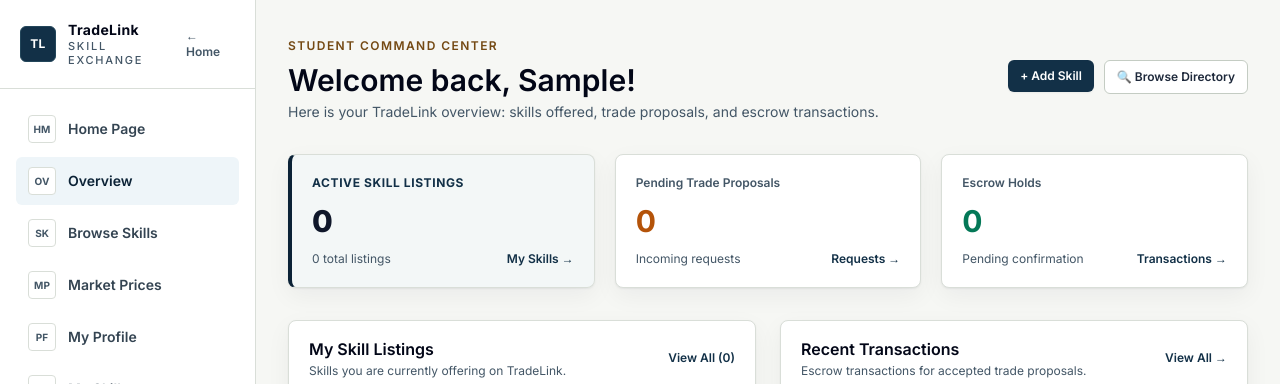
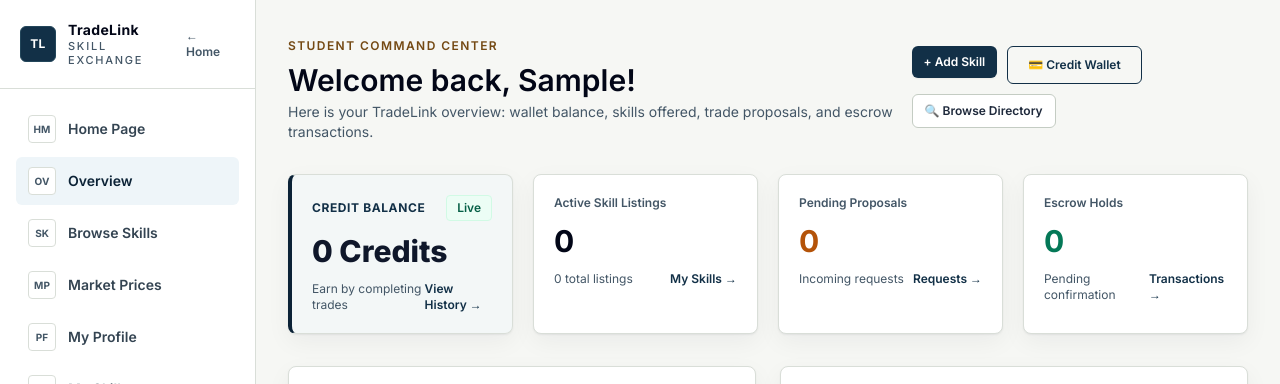
Before and after one commit to srabon007-9/tradelink, a React (Vite) app in the folder client/: page /dashboard in a window 1280 px wide. Shown: the top 384 px of the page. Built offline with nearby package versions, Linux system fonts and the light colour scheme; no server answers; sample sign-in values are in the browser's storage.

Commit message:
Handle Mongo duplicate key 11000 race condition in creditWallet.service and add Credit Wallet stat card to Dashboard overview

```diff
--- a/client/src/pages/Dashboard/index.jsx
+++ b/client/src/pages/Dashboard/index.jsx
@@ -2,6 +2,7 @@
  * pages/Dashboard/index.jsx — Live Student Command Center
  *
  * Displays live student overview:
+ * - Real-time Credit Wallet Balance & History Summary
  * - Active Skill Listings Overview
  * - Recent Escrow Transactions & Trade Proposals
  * - Quick Action Buttons
@@ -19,6 +20,7 @@ import { formatCurrency, formatDate } from '../../utils/formatters';
 
 const Dashboard = () => {
   const { user } = useContext(AuthContext);
+  const [wallet, setWallet] = useState({ balance: 0, entries: [] });
   const [myListings, setMyListings] = useState([]);
   const [transactions, setTransactions] = useState([]);
   const [proposals, setProposals] = useState([]);
@@ -27,12 +29,14 @@ const Dashboard = () => {
   const loadDashboardData = async () => {
     setLoading(true);
     try {
-      const [listingsRes, txRes, propRes] = await Promise.all([
+      const [walletRes, listingsRes, txRes, propRes] = await Promise.all([
+        api.get('/wallet/mine').catch(() => ({ data: { data: { balance: 0, entries: [] } } })),
         api.get('/skill-listings/mine').catch(() => ({ data: { data: [] } })),
         api.get('/transactions/mine').catch(() => ({ data: { data: [] } })),
         api.get('/trade-proposals/received').catch(() => ({ data: { data: [] } })),
       ]);
 
+      setWallet(walletRes.data.data || { balance: 0, entries: [] });
       setMyListings(listingsRes.data.data || []);
       setTransactions(txRes.data.data || []);
       setProposals(propRes.data.data || []);
@@ -61,7 +65,7 @@ const Dashboard = () => {
             Welcome back{user?.name ? `, ${user.name.split(' ')[0]}` : ''}!
           </h1>
           <p className="mt-1 text-sm text-steel-600">
-            Here is your TradeLink overview: skills offered, trade proposals, and escrow transactions.
+            Here is your TradeLink overview: wallet balance, skills offered, trade proposals, and escrow transactions.
           </p>
         </div>
 
@@ -70,6 +74,11 @@ const Dashboard = () => {
           <Link to={ROUTES.MY_SKILLS}>
             <Button size="sm" variant="primary">
               + Add Skill
+            </Button>
+          </Link>
+          <Link to={ROUTES.WALLET}>
+            <Button size="sm" variant="outline">
+              💳 Credit Wallet
             </Button>
           </Link>
           <Link to={ROUTES.BROWSE}>
@@ -81,11 +90,28 @@ const Dashboard = () => {
       </div>
 
       {/* ── Live Stat Cards ──────────────────────────────────────────── */}
-      <div className="grid grid-cols-1 gap-5 sm:grid-cols-2 lg:grid-cols-3">
+      <div className="grid grid-cols-1 gap-5 sm:grid-cols-2 lg:grid-cols-4">
+        {/* Credit Balance Card */}
+        <Card className="p-5 border-l-4 border-l-navy-900 bg-navy-50/40">
+          <div className="flex items-center justify-between">
+            <p className="text-xs font-bold uppercase tracking-wider text-navy-800">Credit Balance</p>
+            <Badge color="green">Live</Badge>
+          </div>
+          <p className="mt-3 text-3xl font-extrabold text-navy-950">
+            {loading ? '…' : `${wallet.balance} Credits`}
+          </p>
+          <div className="mt-3 flex items-center justify-between text-xs text-steel-600">
+            <span>Earn by completing trades</span>
+            <Link to={ROUTES.WALLET} className="font-semibold text-navy-800 hover:underline">
+              View History →
+            </Link>
+          </div>
+        </Card>
+
         {/* Skills Offered Card */}
-        <Card className="p-5 border-l-4 border-l-navy-900 bg-navy-50/40">
-          <p className="text-xs font-bold uppercase tracking-wider text-navy-800">Active Skill Listings</p>
-          <p className="mt-3 text-3xl font-extrabold text-navy-950">
+        <Card className="p-5">
+          <p className="text-xs font-semibold text-steel-600">Active Skill Listings</p>
+          <p className="mt-3 text-3xl font-bold text-slate-950">
             {loading ? '…' : activeListingsCount}
           </p>
           <div className="mt-3 flex items-center justify-between text-xs text-steel-600">
@@ -98,7 +124,7 @@ const Dashboard = () => {
 
         {/* Pending Proposals Card */}
         <Card className="p-5">
-          <p className="text-xs font-semibold text-steel-600">Pending Trade Proposals</p>
+          <p className="text-xs font-semibold text-steel-600">Pending Proposals</p>
           <p className="mt-3 text-3xl font-bold text-amber-700">
             {loading ? '…' : pendingProposals}
           </p>
@@ -110,7 +136,7 @@ const Dashboard = () => {
           </div>
         </Card>
 
-        {/* Pending Escrow Transactions Card */}
+        {/* Escrow Holds Card */}
         <Card className="p-5">
           <p className="text-xs font-semibold text-steel-600">Escrow Holds</p>
           <p className="mt-3 text-3xl font-bold text-emerald-700">
```
Also changed, not shown: 1 other file (tests, documents, lock files or other folders).
